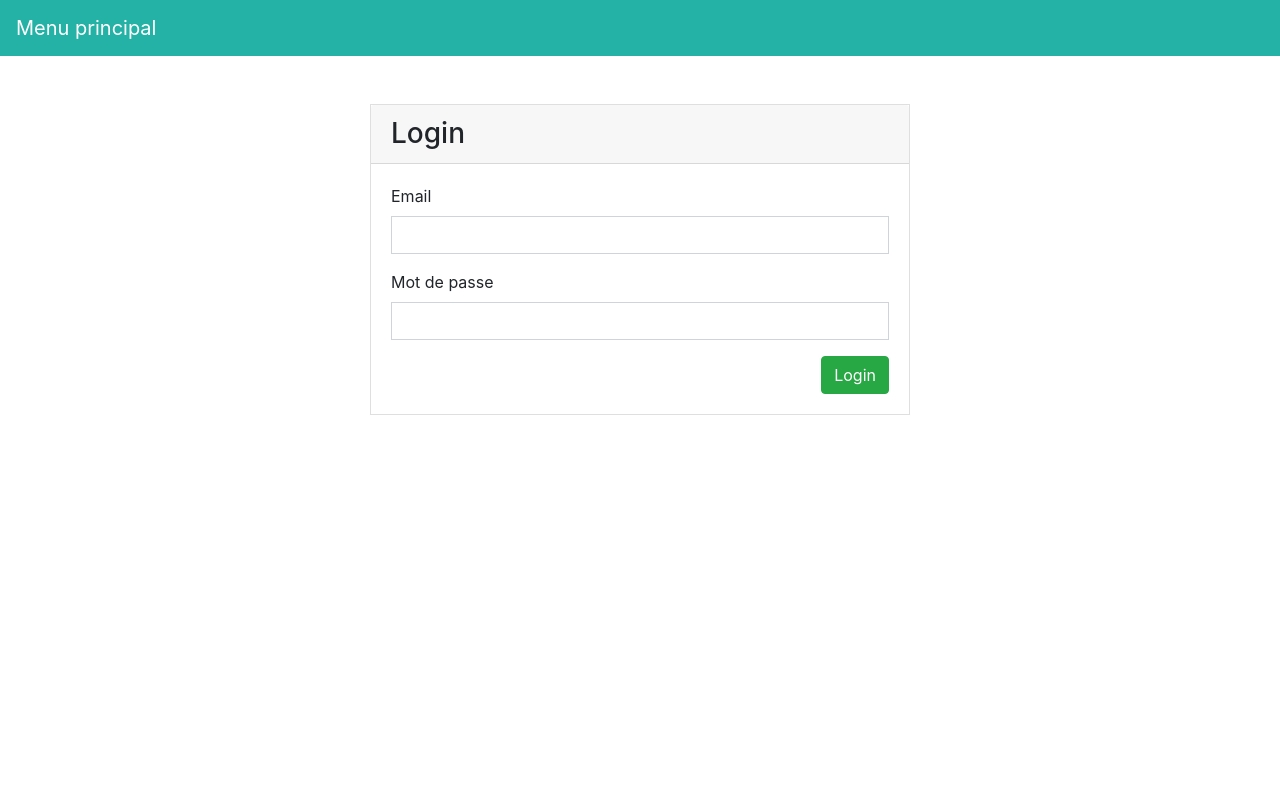
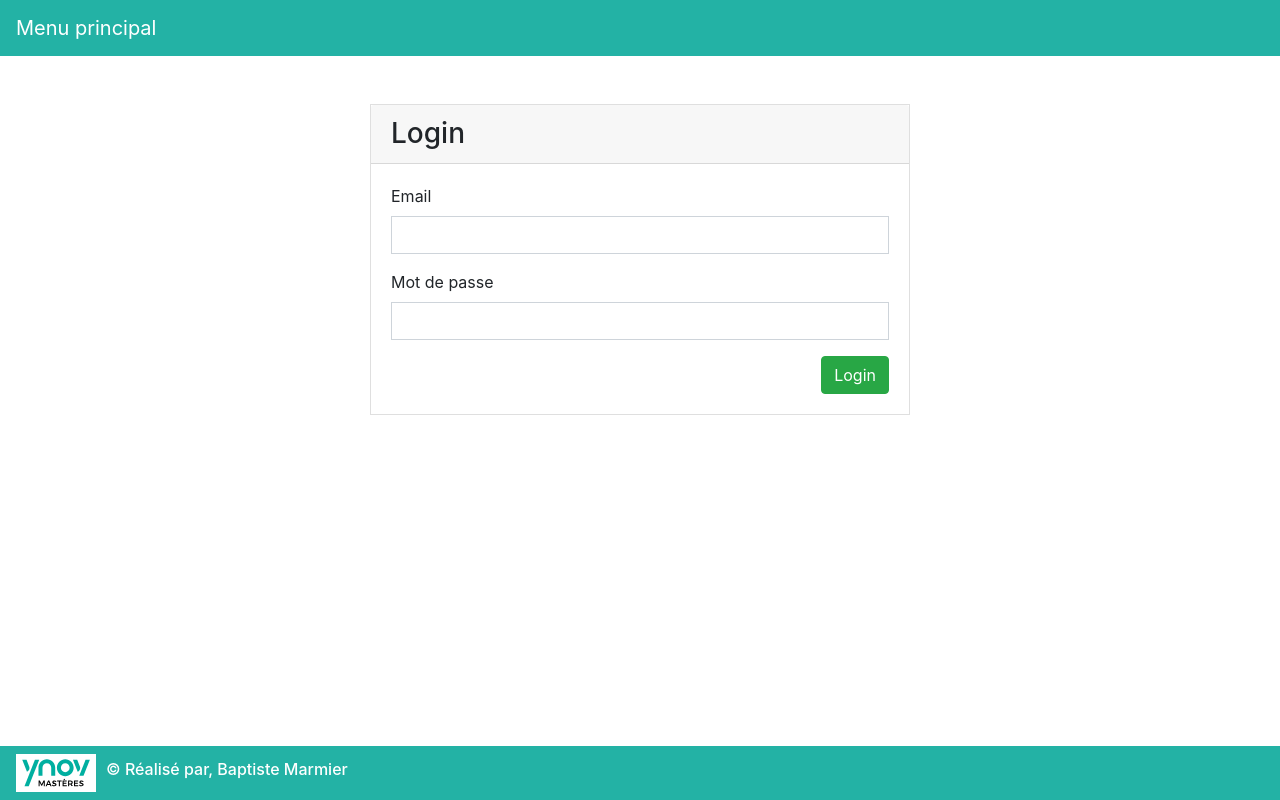
Before and after one commit to RexT2507/Projet_Web_Service_Enigma, an Angular app in the folder projet-client/: page /login in a window 1280 px wide. Built offline with nearby package versions, Linux system fonts and the light colour scheme.

Commit message:
[DEV] Ajout du footer

```diff
--- a/projet-client/src/app/app.component.html
+++ b/projet-client/src/app/app.component.html
@@ -31,3 +31,14 @@
 <div class="container">
   <router-outlet></router-outlet>
 </div>
+
+
+<nav class="navbar fixed-bottom  navbar-expand-lg navbar-dark">
+
+  <div class="ynov-logo">
+    <img src="../assets/logo_ynov_masteres.svg">
+  </div>
+
+  <h6 class="footer-police">&copy; Réalisé par, Baptiste Marmier</h6>
+
+</nav>
--- a/projet-client/src/app/app.component.scss
+++ b/projet-client/src/app/app.component.scss
@@ -2,3 +2,15 @@
 {
   background-color: #23B2A5;
 }
+
+.footer-police
+{
+  color: white;
+}
+
+.ynov-logo
+{
+  width: 80px;
+  background-color: white;
+  margin-right: 10px;
+}
```
Also changed, not shown: projet-client/src/assets/logo_ynov_masteres.svg (added).
